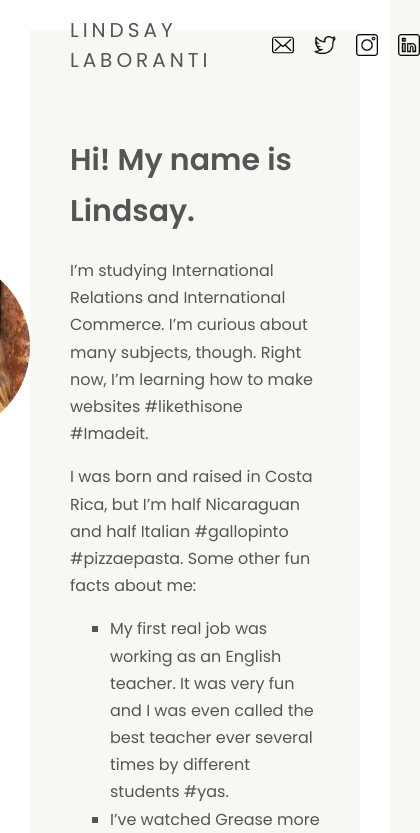
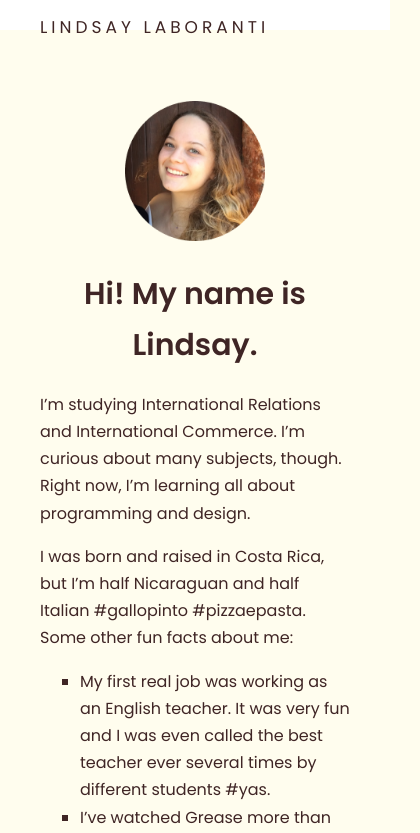
Before and after one commit to lindsaylaboranti/lindsaylaboranti.github.io, a plain HTML site: page index.html in a window 390 px wide. Shown: the top 833 px of the page, 420 px wide, since content can reach past the window. Drawn offline with Linux system fonts and the light colour scheme.

Commit message:
Make website mobile-friendly

```diff
--- a/index.html
+++ b/index.html
@@ -2,6 +2,7 @@
 <html>
   <head>
     <meta charset="UTF-8">
+    <meta name="viewport" content="width=device-width, initial-scale=1">
     <title>Lindsay Laboranti</title>
     <link href="https://fonts.googleapis.com/css?family=Poppins:400,600" rel="stylesheet" type="text/css">
     <link rel="stylesheet" type="text/css" href="style.css">
@@ -20,11 +21,13 @@
     </div>
 
     <div class="container">
-      <h1>Hi! My name is Lindsay.</h1>
-      <img src="lindsay.png" class="writer-img" alt="Picture of Lindsay">
+      <div class="intro">
+        <img src="lindsay.png" class="writer-img" alt="Picture of Lindsay">
+        <h1>Hi! My name is Lindsay.</h1>
+      </div>
 
       <p>
-    		I’m studying International Relations and International Commerce. I’m curious about many subjects, though. Right now, I’m learning how to make websites #likethisone #Imadeit.
+    		I’m studying International Relations and International Commerce. I’m curious about many subjects, though. Right now, I’m learning all about programming and design.
     	</p>
 
     	<p>
--- a/style.css
+++ b/style.css
@@ -1,8 +1,8 @@
 body {
   align-items: center;
-  background-color: #f8f7f3;
+  background-color: #FFFDEE;
   border: 30px solid #fff;
-  color: #555555;
+  color: #3F2525;
   font-family: 'Poppins', sans-serif;
   font-size: 16px;
   line-height: 1.5;
@@ -22,24 +22,28 @@ a {
   background-image: linear-gradient(to bottom, #69FCBE 60%, #69FCBE 100%);
   background-position: 0 15px;
   background-repeat: no-repeat;
-  color: #555555;
+  color: #3F2525;
   display: inline-block;
   position: relative;
   text-decoration: none;
   transition: all 300ms;
+  font-size: 16px;
 }
 
 a:visited {
   background-image: linear-gradient(to bottom, #FF87C0 60%, #FF87C0 100%);
   font-weight: bold;
+  font-size: 16px;
 }
 
 a:hover {
   background-position: 0 0;
+  font-size: 16px;
 }
 
 a:active {
   background-image: linear-gradient(to bottom, #FF87C0 60%, #FF87C0 100%);
+  font-size: 16px;
 }
 
 .header {
@@ -55,6 +59,7 @@ a:active {
   font-size: 20px;
   letter-spacing: 4px;
   text-transform: uppercase;
+  white-space: nowrap;
 }
 
 .writer-img {
@@ -80,8 +85,41 @@ a:active {
 .contact-links a {
   background: none;
   margin-left: 20px;
+  size: 16px;
 }
 
 .contact-links img {
   height: 22px;
 }
+
+@media only screen and (max-width: 1175px) {
+  .writer-img {
+    position: relative;
+    right: auto;
+    width: 140px;
+    margin: 0 auto;
+  }
+}
+
+@media screen and (max-width: 605px) {
+  body {
+    border-width: 30px 0px;
+    text-align: left;
+  }
+
+  .intro {
+  text-align: center;
+  }
+}
+
+@media screen and (max-width: 525px) {
+  .contact-links {
+    display: none;
+  }
+}
+
+@media screen and (max-width: 425px) {
+  .logo {
+    font-size: 17px;
+  }
+}
```
